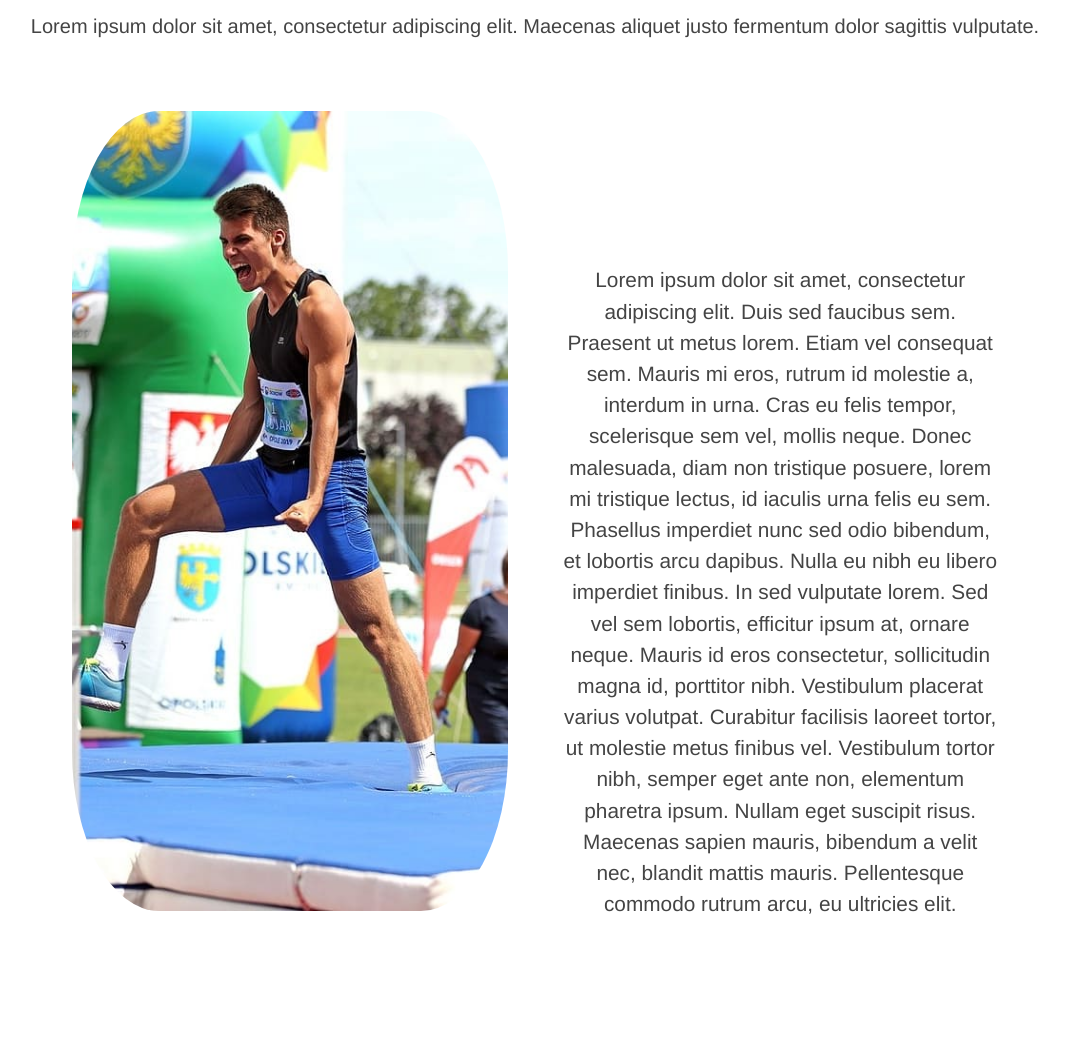
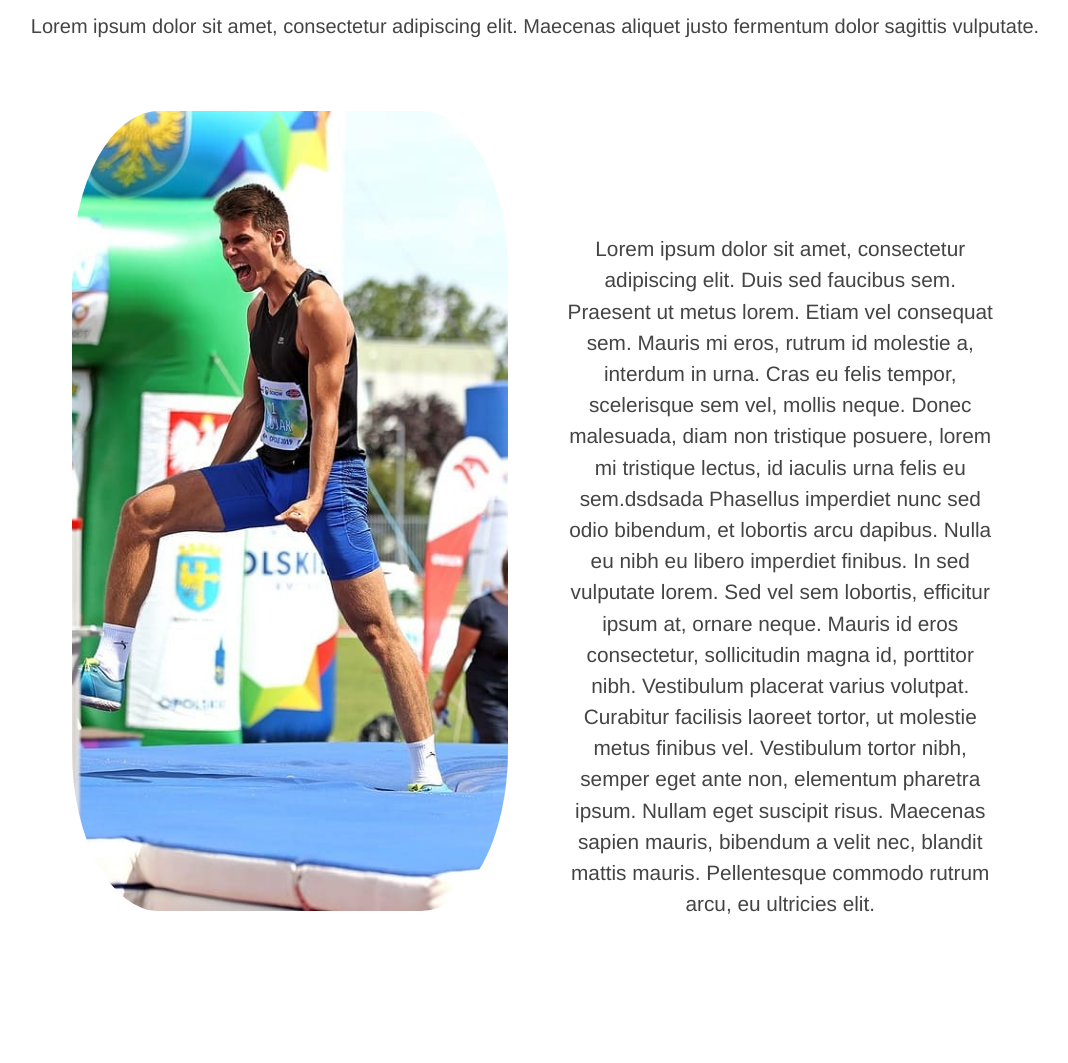
Before and after one commit to kuba-bujak/Aplikacja_na_chmure, a Flask app: page /aboutme in a window 1280 px wide. Shown: the part 1184-2247 px from the top of the page, without its empty margins (105-1173 px from the left). Run offline with Flask 2, Linux system fonts and the light colour scheme; some libraries are stand-ins or nearby versions.

```diff
--- a/templates/aboutme.html
+++ b/templates/aboutme.html
@@ -39,7 +39,7 @@
             Lorem ipsum dolor sit amet, consectetur adipiscing elit. Duis sed faucibus sem. Praesent ut metus lorem.
             Etiam vel consequat sem. Mauris mi eros, rutrum id molestie a, interdum in urna. Cras eu felis tempor,
             scelerisque sem vel, mollis neque. Donec malesuada, diam non tristique posuere, lorem mi tristique lectus,
-            id iaculis urna felis eu sem. Phasellus imperdiet nunc sed odio bibendum, et lobortis arcu dapibus. Nulla eu
+            id iaculis urna felis eu sem.dsdsada  Phasellus imperdiet nunc sed odio bibendum, et lobortis arcu dapibus. Nulla eu
             nibh eu libero imperdiet finibus.
 
             In sed vulputate lorem. Sed vel sem lobortis, efficitur ipsum at, ornare neque. Mauris id eros consectetur,
```
